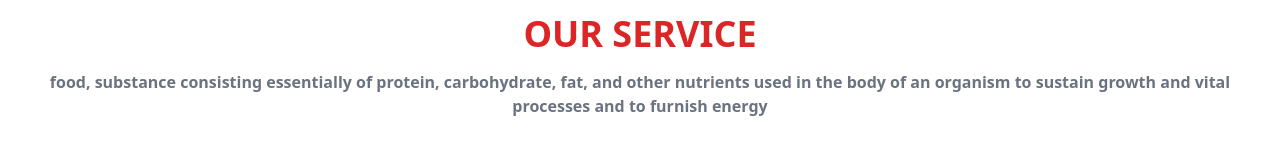
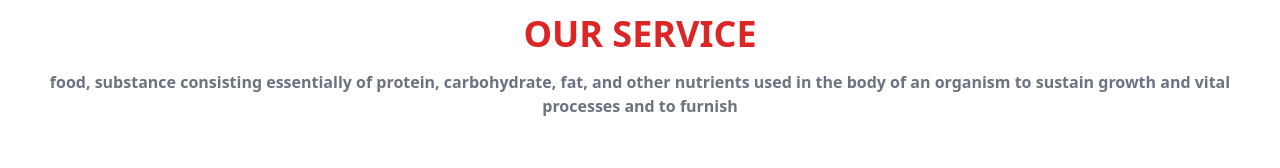
Before and after one commit to Rakib011110/chef-recipe-hunter-web-client-side, a React (Vite) app: page / in a window 1280 px wide. Shown: the part 686-854 px from the top of the page. Built offline with nearby package versions, Linux system fonts and the light colour scheme; no server answers.

Commit message:
recepies add

```diff
--- a/src/Components/Home/ChefSection/Recipies/RecepeCategory.jsx
+++ b/src/Components/Home/ChefSection/Recipies/RecepeCategory.jsx
@@ -38,7 +38,7 @@ const RecepeCategory = () => {
           <p className="mt-4 font-bold text-gray-500">
             food, substance consisting essentially of protein, carbohydrate,
             fat, and other nutrients used in the body of an organism to sustain
-            growth and vital processes and to furnish energy
+            growth and vital processes and to furnish
           </p>
         </div>
         <div className="grid sm:grid-cols-1 md:grid-cols-2 lg:grid-cols-4 mt-20 gap-10">
```
